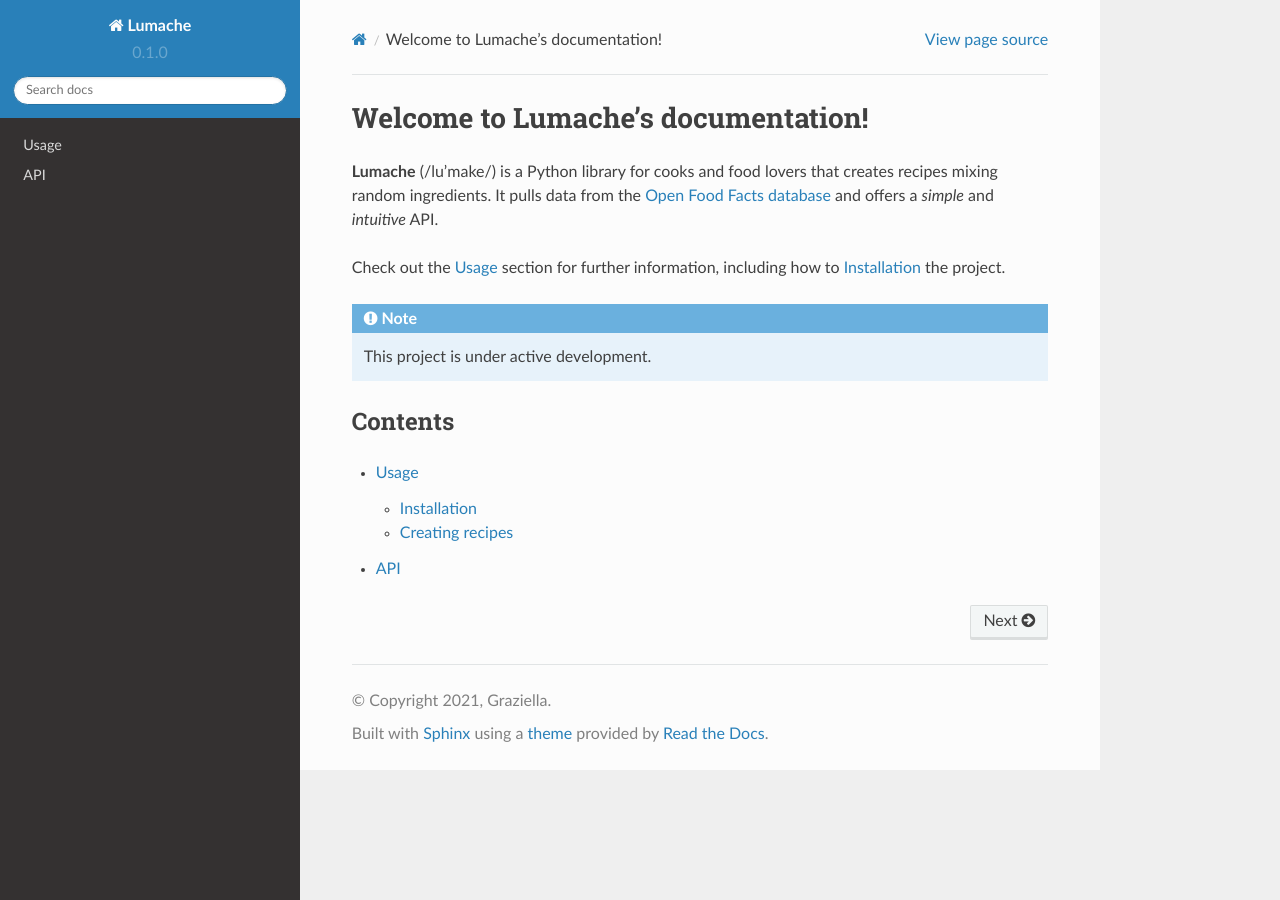
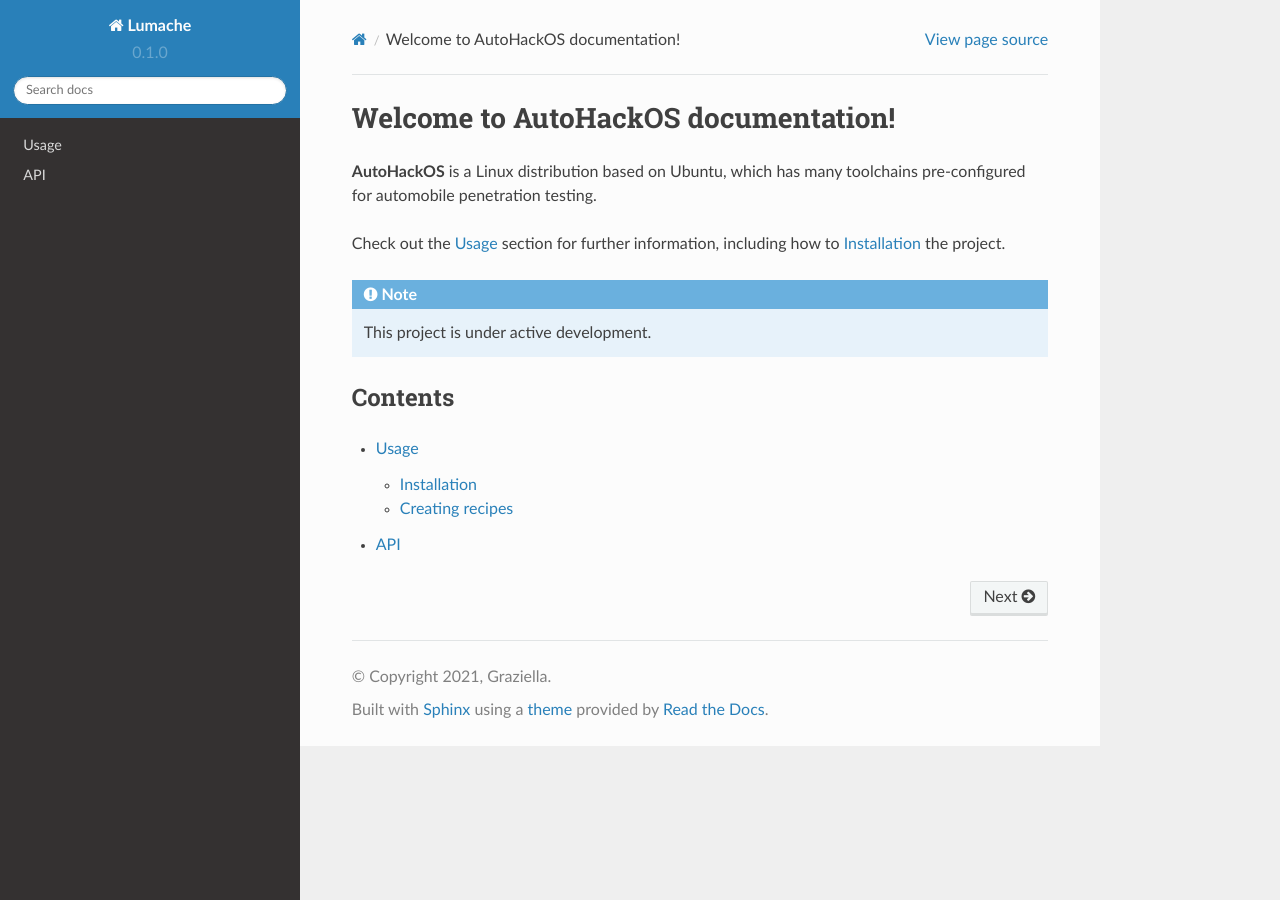
Before and after one commit to autohackos/docs, a Sphinx documentation site: the page built from docs/source/index.rst, in a window 1280 px wide. Built offline with Sphinx 7.4.7 and the Read the Docs theme 2.0.0, drawn with Linux system fonts in a browser that asks for light colours.

Commit message:
Update index.rst

```diff
--- a/docs/source/index.rst
+++ b/docs/source/index.rst
@@ -1,10 +1,7 @@
-Welcome to Lumache's documentation!
-===================================
+Welcome to AutoHackOS documentation!
+====================================
 
-**Lumache** (/lu'make/) is a Python library for cooks and food lovers
-that creates recipes mixing random ingredients.
-It pulls data from the `Open Food Facts database <https://world.openfoodfacts.org/>`_
-and offers a *simple* and *intuitive* API.
+**AutoHackOS** is a Linux distribution based on Ubuntu, which has many toolchains pre-configured for automobile penetration testing.
 
 Check out the :doc:`usage` section for further information, including
 how to :ref:`installation` the project.
```
